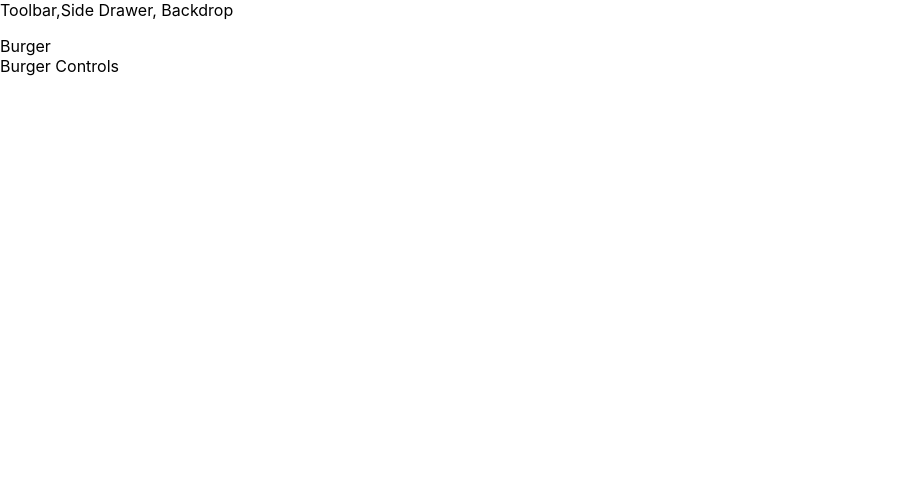
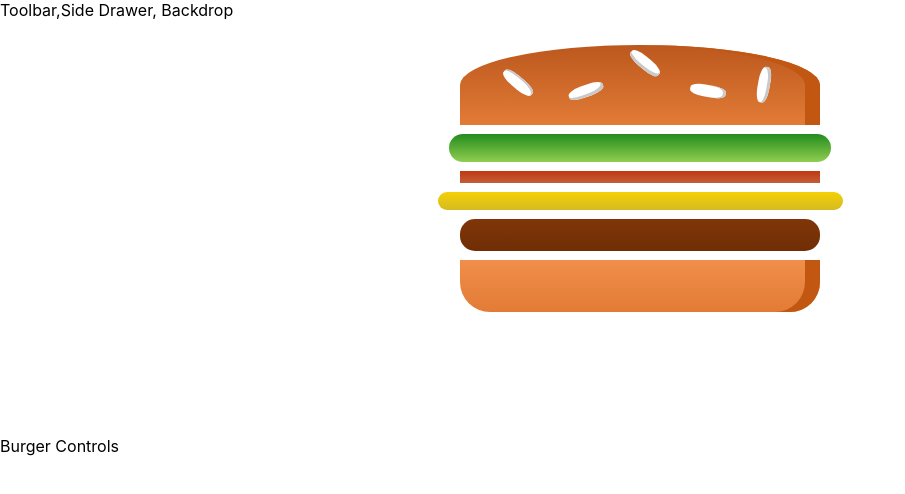
Before and after one commit to r0hitk/burgerapp, a React (Create React App) app: page / in a window 1280 px wide. Shown: the top 494 px of the page, without its empty margins (0-905 px from the left). Built offline with nearby package versions, Linux system fonts and the light colour scheme.

Commit message:
basic burger creation

```diff
--- a/src/components/Burger/Burger.js
+++ b/src/components/Burger/Burger.js
@@ -1,10 +1,19 @@
 import React from "react";
+import classes from "./Burger.module.css";
 import BurgerIngredient from "./BurgerIngredient/BurgerIngredient";
 
 const Burger = (props) => {
+  const addedIngredients = Object.keys(props.allIngredients).map((ingKey) => {
+    return [...new Array(props.allIngredients[ingKey])].map((temp, i) => {
+      return <BurgerIngredient type={ingKey} key={ingKey + i} />;
+    });
+  });
+
   return (
-    <div>
-      <BurgerIngredient />
+    <div className={classes.Burger}>
+      <BurgerIngredient type="bread-top" />
+      {addedIngredients}
+      <BurgerIngredient type="bread-bottom" />
     </div>
   );
 };
--- /dev/null
+++ b/src/components/Burger/Burger.module.css
@@ -0,0 +1,30 @@
+.Burger {
+  width: 100%;
+  margin: auto;
+  height: 250px;
+  overflow: scroll;
+  text-align: center;
+  font-size: 1.2rem;
+  font-weight: bold;
+}
+
+@media (min-width: 1000px) and (min-height: 700px) {
+  .Burger {
+    width: 700px;
+    height: 600px;
+  }
+}
+
+@media (min-width: 500px) and (min-height: 400px) {
+  .Burger {
+    width: 350px;
+    height: 300px;
+  }
+}
+
+@media (min-width: 500px) and (min-height: 401px) {
+  .Burger {
+    width: 450px;
+    height: 400px;
+  }
+}
--- a/src/components/Burger/BurgerIngredient/BurgerIngredient.js
+++ b/src/components/Burger/BurgerIngredient/BurgerIngredient.js
@@ -1,13 +1,12 @@
-import classes from "*.module.css";
 import React from "react";
-import classes from "BurgerIngredient.module.css";
+import classes from "./BurgerIngredient.module.css";
 import PropTypes from "prop-types";
 
 class BurgerIngredient extends React.Component {
   render() {
     let ingredient = null;
 
-    switch (props.type) {
+    switch (this.props.type) {
       case "bread-bottom":
         ingredient = <div className={classes.BreadBottom}></div>;
         break;
@@ -25,8 +24,8 @@ class BurgerIngredient extends React.Component {
       case "cheese":
         ingredient = <div className={classes.Cheese}></div>;
         break;
-      case "bacon":
-        ingredient = <div className={classes.Bacon}></div>;
+      case "salami":
+        ingredient = <div className={classes.Salami}></div>;
         break;
       case "salad":
         ingredient = <div className={classes.Salad}></div>;
@@ -34,11 +33,13 @@ class BurgerIngredient extends React.Component {
       default:
         ingredient = null;
     }
+
+    return ingredient;
   }
 }
 
 BurgerIngredient.propTypes = {
-    type: PropTypes.string.isRequired
+  type: PropTypes.string.isRequired,
 };
 
 export default BurgerIngredient;
--- a/src/components/Burger/BurgerIngredient/BurgerIngredient.module.css
+++ b/src/components/Burger/BurgerIngredient/BurgerIngredient.module.css
@@ -104,7 +104,7 @@
   border-radius: 20px;
 }
 
-.Bacon {
+.Salami {
   width: 80%;
   height: 3%;
   background: linear-gradient(#bf3813, #c45e38);
--- a/src/containers/BurgerBuilder/BurgerBuilder.js
+++ b/src/containers/BurgerBuilder/BurgerBuilder.js
@@ -1,11 +1,21 @@
 import React from "react";
 import AuxComponent from "../../hoc/AuxComponent";
+import Burger from "../../components/Burger/Burger";
 
 class BurgerBuilder extends React.Component {
+  state = {
+    ingredients: {
+      salad: 1,
+      salami: 1,
+      cheese: 1,
+      meat: 1,
+    },
+  };
+
   render() {
     return (
       <AuxComponent>
-        <div>Burger</div>
+        <Burger allIngredients={this.state.ingredients} />
         <div>Burger Controls</div>
       </AuxComponent>
     );
```
